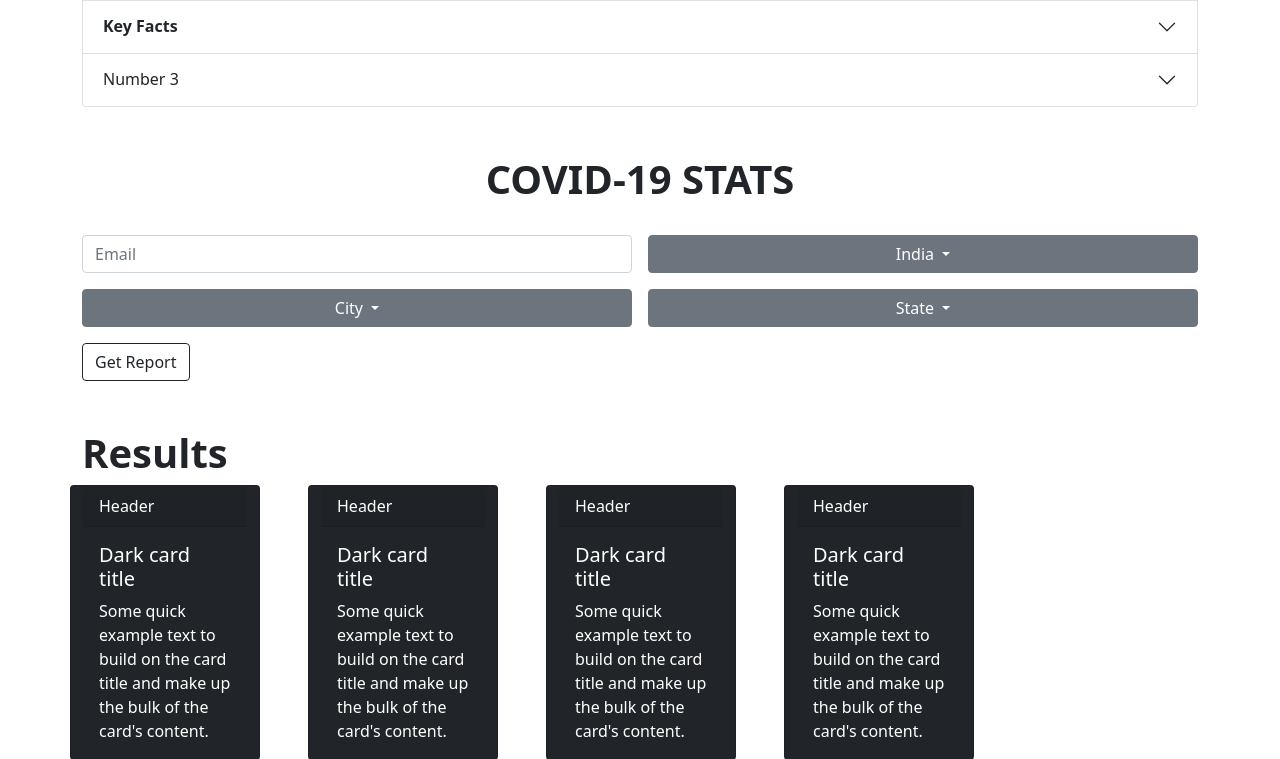
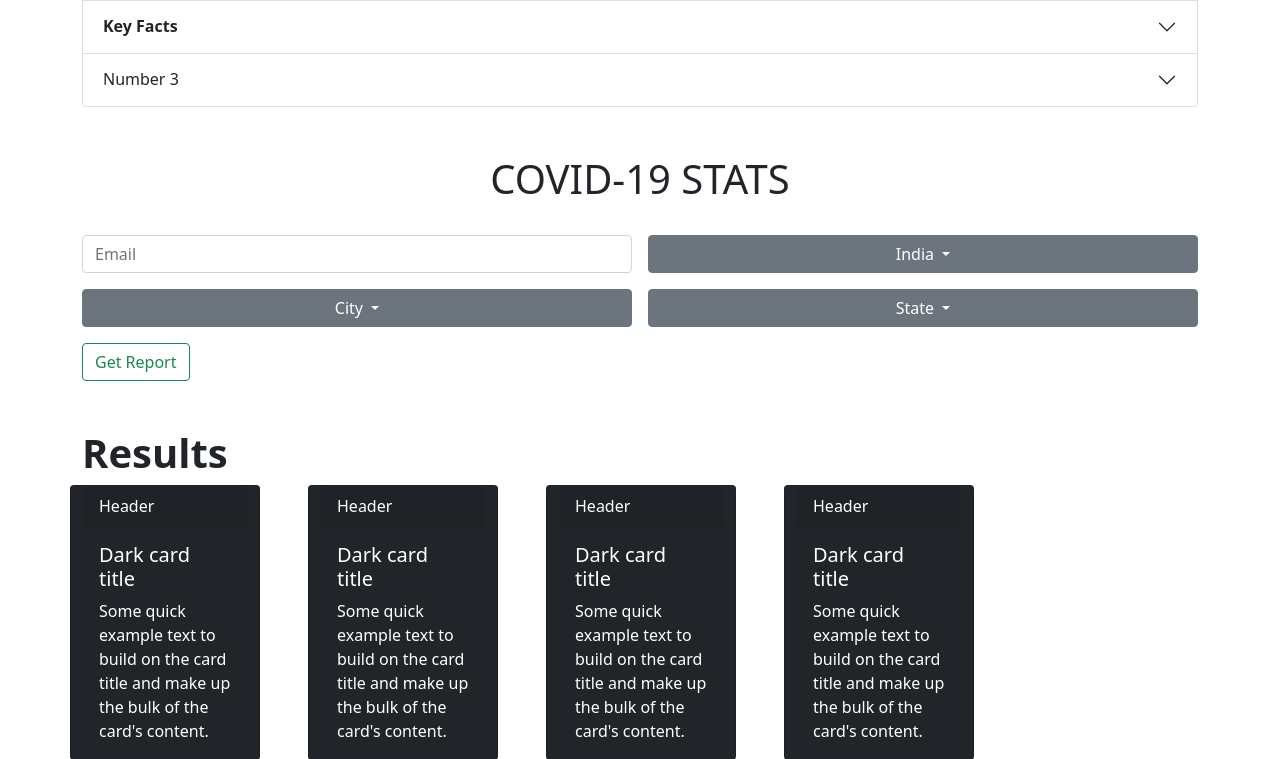
Before and after one commit to CEMK-SKR/covid19-tracker-using-flask-and-rapid-api, a Flask app: page / in a window 1280 px wide. Shown: the part 735-1494 px from the top of the page. Run offline with Flask 2, Linux system fonts and the light colour scheme.

Commit message:
Updated Index.html

```diff
--- a/Covid-19/templates/index.html
+++ b/Covid-19/templates/index.html
@@ -93,8 +93,8 @@
         </div>
     </div>
 
-    <div class="container mt-5 mb-2">
-        <h1 class="text-center"><strong>COVID-19 STATS</strong></h1>
+    <div class="container mt-5">
+        <h1 class="text-center">COVID-19 STATS</h1>
         <br>
         <form class="row g-3">
             <div class="col-md-6">
@@ -103,20 +103,22 @@
             <div class="col-md-6">
                 <!-- <input type="text" class="form-control" id="inputPassword4" placeholder="Name"> -->
                 <div class="dropdown">
-                    <button class="btn btn-secondary  dropdown-toggle custom-width" type="button" id="dropdownMenuButton1" data-bs-toggle="dropdown" aria-expanded="false">
+                    <button class="btn btn-secondary  dropdown-toggle custom-width" type="button" id="dropdownMenuButton1"
+                        data-bs-toggle="dropdown" aria-expanded="false">
                         India
                     </button>
-                    <ul class="dropdown-menu customWidth">
+                    <ul class="dropdown-menu custom-width">
                         <li><a class="dropdown-item" href="#">India</a></li>
                     </ul>
                 </div>
             </div>
             <div class="col-md-6">
                 <div class="dropdown">
-                    <button class="btn btn-secondary  dropdown-toggle custom-width" type="button" id="dropdownMenuButton1" data-bs-toggle="dropdown" aria-expanded="false">
+                    <button class="btn btn-secondary  dropdown-toggle custom-width" type="button" id="dropdownMenuButton1"
+                        data-bs-toggle="dropdown" aria-expanded="false">
                         City
                     </button>
-                    <ul class="dropdown-menu customWidth">
+                    <ul class="dropdown-menu custom-width">
                         <li><a class="dropdown-item" href="#">Regular link</a></li>
                         <li><a class="dropdown-item active" href="#" aria-current="true">Active link</a></li>
                         <li><a class="dropdown-item" href="#">Another link</a></li>
@@ -126,10 +128,11 @@
             <div class="col-md-6">
                 <!-- <input type="text" class="form-control" id="inputState" placeholder="State"> -->
                 <div class="dropdown">
-                    <button class="btn btn-secondary  dropdown-toggle custom-width" type="button" id="dropdownMenuButton1" data-bs-toggle="dropdown" aria-expanded="false">
+                    <button class="btn btn-secondary  dropdown-toggle custom-width" type="button" id="dropdownMenuButton1"
+                        data-bs-toggle="dropdown" aria-expanded="false">
                         State
                     </button>
-                    <ul class="dropdown-menu customWidth">
+                    <ul class="dropdown-menu custom-width">
                         <li><a class="dropdown-item" href="#">Regular link</a></li>
                         <li><a class="dropdown-item active" href="#" aria-current="true">Active link</a></li>
                         <li><a class="dropdown-item" href="#">Another link</a></li>
@@ -137,7 +140,7 @@
                 </div>
             </div>
             <div class="col-12">
-                <button type="submit" class="btn btn-outline-dark">Get Report</button>
+                <button type="submit" class="btn btn-outline-success">Get Report</button>
             </div>
         </form>
     </div>
--- a/Covid-19/templates/style.css
+++ b/Covid-19/templates/style.css
@@ -1,3 +1,4 @@
+
 .custom-width{
     width: 100%;
 }
```
Lines whose indentation alone changed are shown as unchanged.
